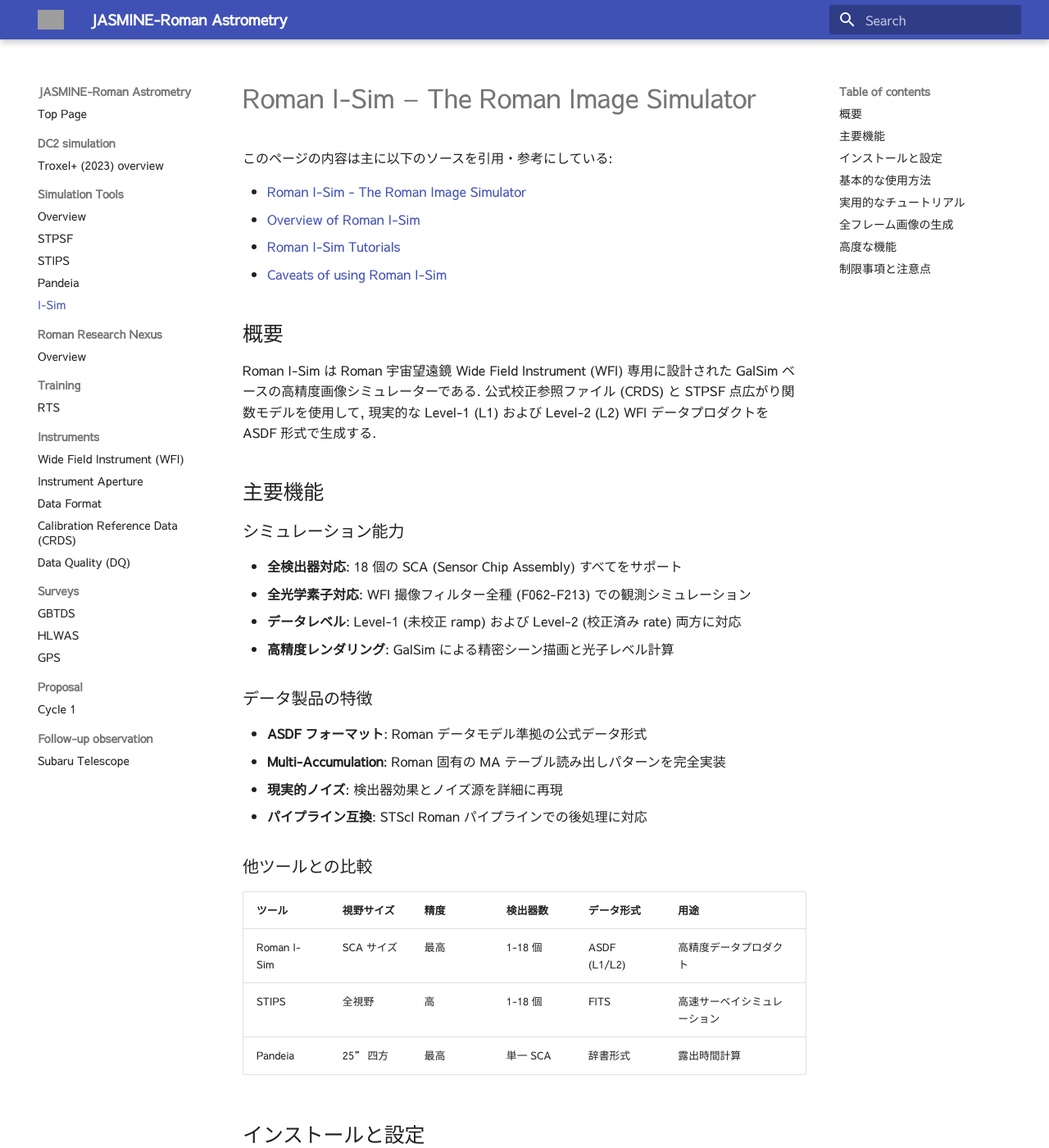
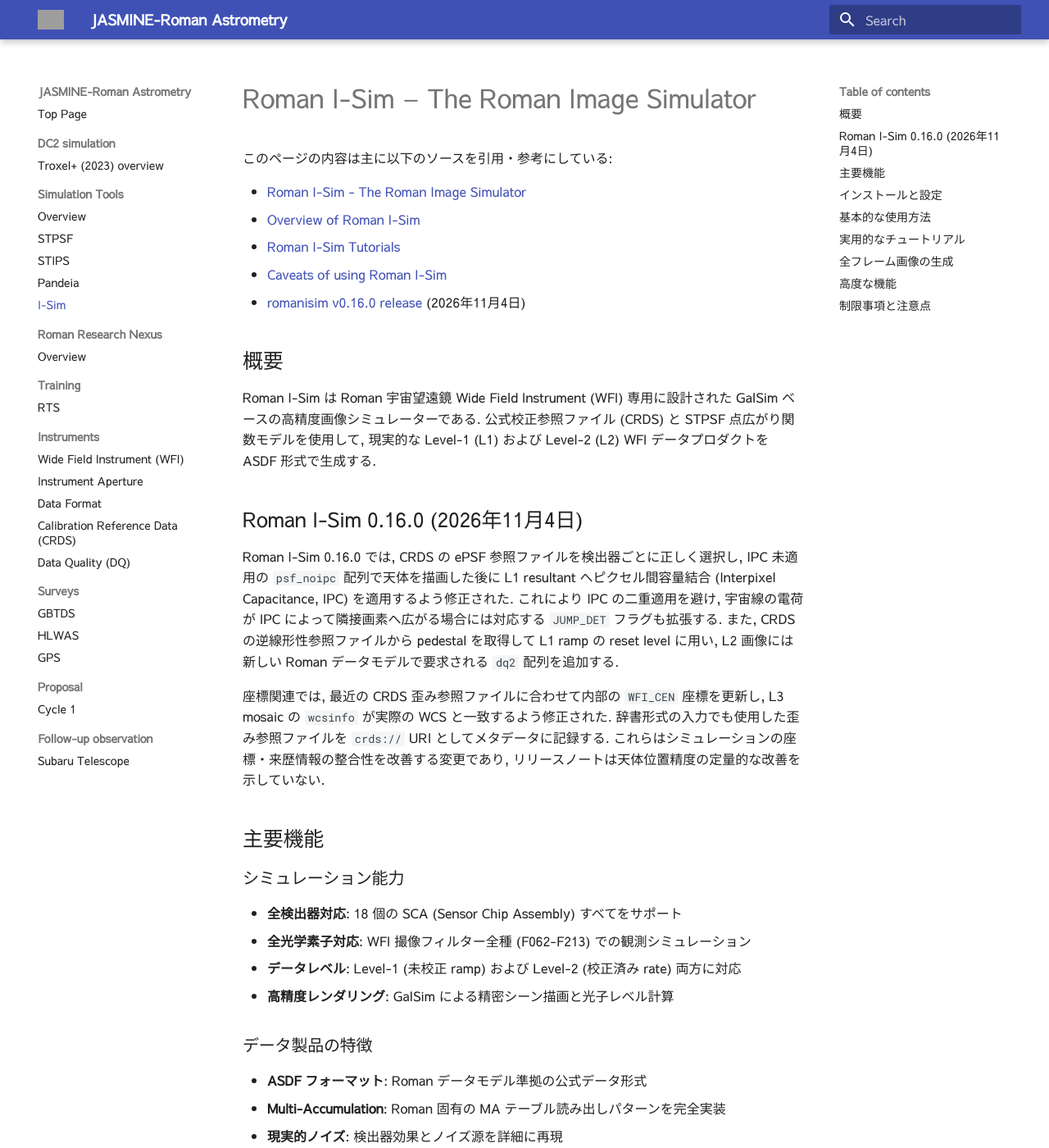
Before and after one commit to astronasutarou/jasmine-roman-astrometry, an MkDocs documentation site: the page built from docs/tools/i-sim.md, in a window 1280 px wide and 1400 px high. Shown: the whole window at 82% size. Built offline with MkDocs 1.6.1 and Material for MkDocs 9.7.7, drawn with Linux system fonts in a browser that asks for light colours; some of the changed text lies outside the part shown; grey boxes are pictures that could not be loaded.

Commit message:
docs: document romanisim 0.16.0

```diff
--- a/docs/tools/i-sim.md
+++ b/docs/tools/i-sim.md
@@ -12,11 +12,18 @@ tags: [simulation, imaging, Roman, WFI, I-Sim, GalSim]
 - [Overview of Roman I-Sim](https://roman-docs.stsci.edu/simulation-tools-handbook-home/roman-i-sim-the-roman-image-simulator/overview-of-roman-i-sim)
 - [Roman I-Sim Tutorials](https://roman-docs.stsci.edu/simulation-tools-handbook-home/roman-i-sim-the-roman-image-simulator/roman-i-sim-tutorials)
 - [Caveats of using Roman I-Sim](https://roman-docs.stsci.edu/simulation-tools-handbook-home/roman-i-sim-the-roman-image-simulator/caveats-of-using-roman-i-sim)
+- [romanisim v0.16.0 release](https://github.com/spacetelescope/romanisim/releases/tag/v0.16.0) (2026年11月4日)
 
 
 ## 概要
 
 Roman I-Sim は Roman 宇宙望遠鏡 Wide Field Instrument (WFI) 専用に設計された GalSim ベースの高精度画像シミュレーターである. 公式校正参照ファイル (CRDS) と STPSF 点広がり関数モデルを使用して, 現実的な Level-1 (L1) および Level-2 (L2) WFI データプロダクトを ASDF 形式で生成する.
+
+## Roman I-Sim 0.16.0 (2026年11月4日)
+
+Roman I-Sim 0.16.0 では, CRDS の ePSF 参照ファイルを検出器ごとに正しく選択し, IPC 未適用の `psf_noipc` 配列で天体を描画した後に L1 resultant へピクセル間容量結合 (Interpixel Capacitance, IPC) を適用するよう修正された. これにより IPC の二重適用を避け, 宇宙線の電荷が IPC によって隣接画素へ広がる場合には対応する `JUMP_DET` フラグも拡張する. また, CRDS の逆線形性参照ファイルから pedestal を取得して L1 ramp の reset level に用い, L2 画像には新しい Roman データモデルで要求される `dq2` 配列を追加する.
+
+座標関連では, 最近の CRDS 歪み参照ファイルに合わせて内部の `WFI_CEN` 座標を更新し, L3 mosaic の `wcsinfo` が実際の WCS と一致するよう修正された. 辞書形式の入力でも使用した歪み参照ファイルを `crds://` URI としてメタデータに記録する. これらはシミュレーションの座標・来歴情報の整合性を改善する変更であり, リリースノートは天体位置精度の定量的な改善を示していない.
 
 ## 主要機能
 
@@ -454,7 +461,7 @@ ris.simulate_image_file(args, metadata, catalog, rng, persist)
 - **回転角使用時**: R.A., Dec. とピクセル空間で二重に切り取り発生
 
 ### CRDS 使用時の注意点
-- **未使用参照ファイル**: photom, IPC 参照ファイルは未対応
+- **IPC**: 0.16.0 では CRDS ePSF の `psf_noipc` 配列を使用し, L1 resultant の生成時に IPC を適用する. 旧版と結果を比較する場合は, IPC の二重適用修正に注意する
 - **座標系問題**: `--usecrds` なしでは東西が逆転する問題
 
 ### パフォーマンス制限
```
